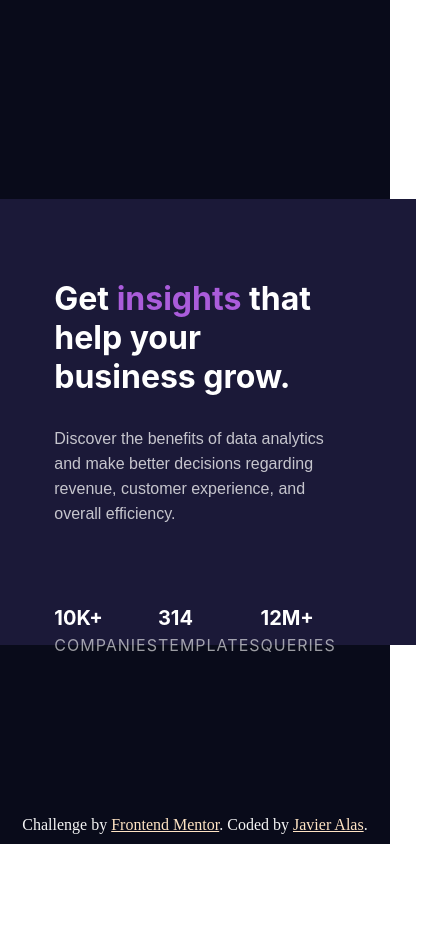
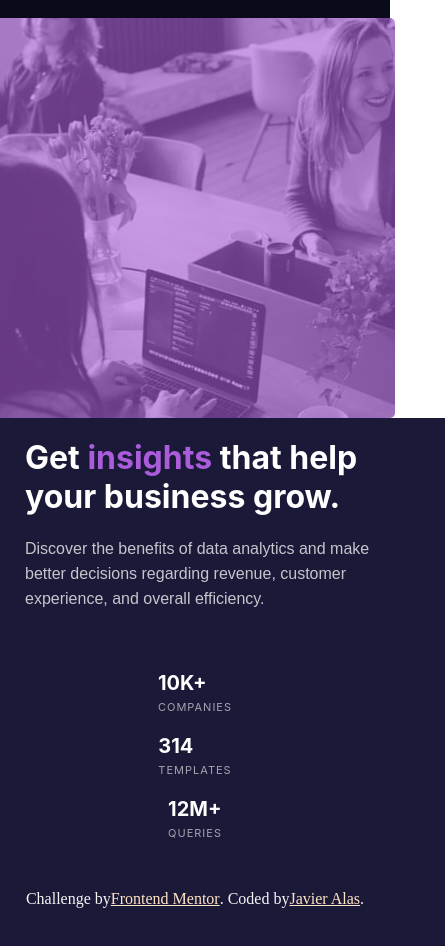
Before and after one commit to javieralas05/project1, a plain HTML site: page index.html in a window 390 px wide. Shown: the whole page, 445 px wide, since content can reach past the window. Before the commit the page ends 844 px from the top, so only its background shows below. Drawn offline with Linux system fonts and the light colour scheme.

Commit message:
Mobile version completed

```diff
--- a/css/style.css
+++ b/css/style.css
@@ -71,7 +71,7 @@ span{
 .card__value--type{
     color: hsla(0, 0%, 100%, 0.6);
     font-family: 'Inter', sans-serif;
-    font-size: 11   px;
+    font-size: 11px;
     font-weight: 400;
     margin-top: 5px;
     letter-spacing: 1px;
@@ -103,36 +103,155 @@ a {
     color: bisque;
 }
 
-
-/*
-.Main__container{
-    height: 100vh;
-    width: 100vh;
-    display: flex;
-    justify-content: center;
-    align-items: center;
+@media screen and (max-width: 1000PX) {
+    .card__headline--title{
+        margin: 70px;
+        margin-bottom: 20px;
+    }
+    .card__description--content{
+        margin: 70px;
+        margin-top: 20px;
+    }
+    .card__value{
+        margin: 70px;
+        margin-top: 100px;
+    }
 }
 
-.card__container{
-    display: flex;
-    min-width: 100vh;
-    height: 446px;
-    justify-content: center;
-    align-items: center;
+@media screen and (max-width: 940PX) {
+    .card__headline--title{
+        margin: 60px;
+        margin-bottom: 15px;
+        margin-top: 80px;
+    }
+    .card__description--content{
+        margin: 60px;
+        margin-top: 15px;
+    }
+    .card__value{
+        margin: 60px;
+        margin-top: 100px;
+    }
 }
 
-.card__1{
-    background-color: hsl(244, 38%, 16%);
-    height: 100%;
-    width: 540px;
+@media screen and (max-width: 910PX) {
+    .card__headline--title{
+        margin: 40px;
+        margin-bottom: 15px;
+        margin-top: 80px;
+    }
+    .card__description--content{
+        margin: 50px;
+        margin-top: 15px;
+    }
+    .card__value{
+        margin: 50px;
+        margin-top: 100px;
+    }
 }
 
-.card__2{
-    background-image: linear-gradient(to top,
-     rgba(170, 92, 219, .5),
-     hsla(277, 64%, 61%, .5)),
-      url(/images/image-header-desktop.jpg);
-    height: 100%;
-    width: 540px;
+@media screen and (max-width: 815PX) {
+    .card__headline--title{
+        margin: 30px;
+        margin-bottom: 15px;
+        margin-top: 80px;
+    }
+    .card__description--content{
+        margin: 30px;
+        margin-top: 15px;
+    }
+    .card__value{
+        margin: 30px;
+        margin-top: 90px;
+    }
 }
-*/
+
+@media screen and (max-width: 775PX) {
+    .card__headline--title{
+        margin: 20px;
+        margin-bottom: 15px;
+        margin-top: 80px;
+    }
+    .card__description--content{
+        margin: 20px;
+        margin-top: 15px;
+    }
+    .card__value{
+        margin: 30px;
+        margin-top: 60px;
+    }
+}
+
+@media screen and (max-width: 670PX) {
+    .card__container{
+        flex-direction: column;
+    }
+    .card__1{
+        order: 2;
+    }
+    .card__2{
+        order: 1;
+    }
+    .card__headline--title{
+        margin-left: 80px;
+        margin-right: 60px;
+        margin-top: 20px;
+    }
+    .card__description--content{
+        margin-top: 20px;
+        margin-left: 80px;
+        margin-right: 60px;
+    }
+    .card__value{
+        grid-template-columns: 1fr;
+        justify-content: center;
+        justify-items: center;
+        grid-gap: 20px;
+    }
+    .attribution{
+        display: flex;
+        flex-direction: row;
+        position: relative;
+        color: whitesmoke;
+        top: 890px;
+}}
+
+@media screen and (max-width: 400PX) {
+    .card__container{
+        flex-direction: column;
+    }
+    .card__1{
+        height: 100vh;
+        width: 500px;
+    }
+    .card__2{
+        height: 400px;
+        width: 400px;
+        background-image: linear-gradient(to top,
+     hsla(277, 64%, 61%, .6),
+     hsla(277, 64%, 61%, .6)),
+      url(/images/image-header-mobile.jpg);
+    }
+    .card__headline--title{
+        margin-left: 80px;
+        margin-right: 60px;
+        margin-top: 20px;
+    }
+    .card__description--content{
+        margin-top: 20px;
+        margin-left: 80px;
+        margin-right: 60px;
+    }
+    .card__value{
+        grid-template-columns: 1fr;
+        justify-content: center;
+        justify-items: center;
+        grid-gap: 20px;
+    }
+    .attribution{
+        display: flex;
+        flex-direction: row;
+        position: relative;
+        color: whitesmoke;
+        top: 890px;
+}}
```
Also changed, not shown: index.html (+0 -18 lines).
